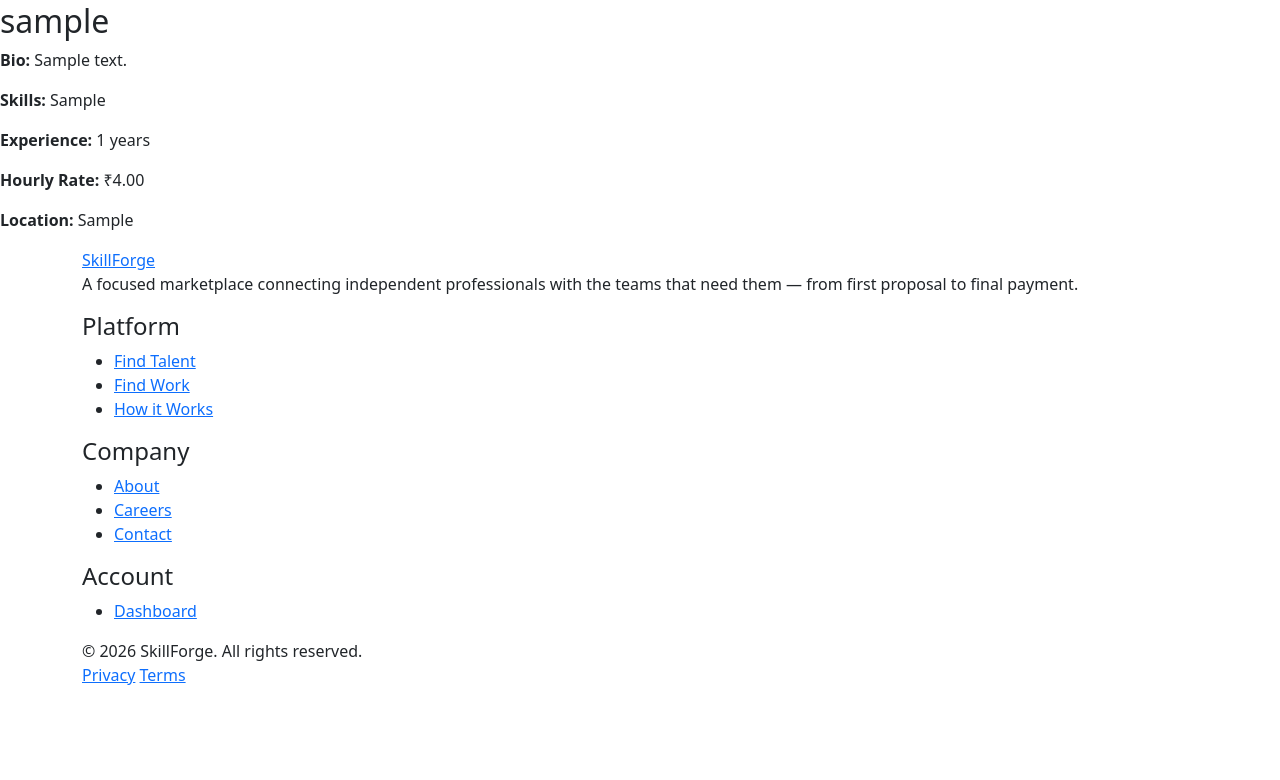
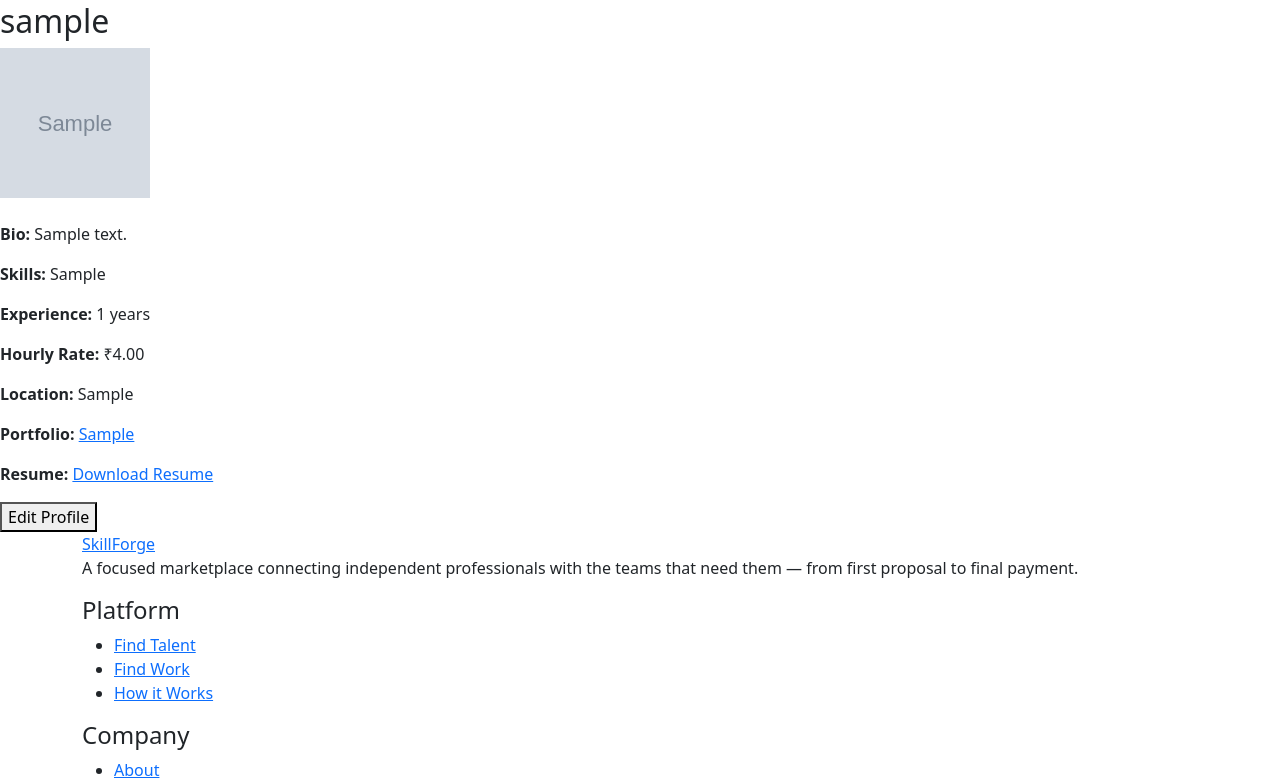
Before and after one commit to syedowes81-maker/SkillForge, a Django app: page /profile/ in a window 1280 px wide. Shown: the part 186-966 px from the top of the page. Before the commit the page ends 871 px from the top, so only its background shows below. Run offline with Django 5.2, Linux system fonts and the light colour scheme; a user stored in the database is signed in; tables that the repository leaves empty hold one stand-in row (values such as "Sample post"); grey boxes marked "Sample" are stand-in pictures.

Commit message:
feat:add profile picture and resume

```diff
--- a/accounts/forms.py
+++ b/accounts/forms.py
@@ -39,4 +39,5 @@ class FreelancerProfileForm(forms.ModelForm):
             "location",
             "portfolio",
             "profile_picture",
+            "resume",
         ]
--- a/accounts/models.py
+++ b/accounts/models.py
@@ -17,6 +17,11 @@ class FreelancerProfile(models.Model):
  hourly_rate=models.DecimalField(max_digits=8,decimal_places=2,default=0)
  location=models.CharField(max_length=100,blank=True)
  profile_picture=models.ImageField(upload_to="profiles/",blank=True,null=True)
+ resume = models.FileField(
+     upload_to="resumes/",
+     blank=True,
+     null=True
+)
  portfolio=models.URLField(blank=True)
 
  def __str__(self):
--- a/accounts/templates/accounts/profile.html
+++ b/accounts/templates/accounts/profile.html
@@ -3,6 +3,11 @@
 {% block content %}
 
 <h2>{{ request.user.username }}</h2>
+
+{% if profile.profile_picture %}
+    <img src="{{ profile.profile_picture.url }}" width="150" height="150">
+    <br><br>
+{% endif %}
 
 <p><strong>Bio:</strong> {{ profile.bio }}</p>
 
@@ -14,4 +19,28 @@
 
 <p><strong>Location:</strong> {{ profile.location }}</p>
 
+<p><strong>Portfolio:</strong>
+    {% if profile.portfolio %}
+        <a href="{{ profile.portfolio }}" target="_blank">
+            {{ profile.portfolio }}
+        </a>
+    {% else %}
+        Not added
+    {% endif %}
+</p>
+
+<p><strong>Resume:</strong>
+    {% if profile.resume %}
+        <a href="{{ profile.resume.url }}" target="_blank">
+            Download Resume
+        </a>
+    {% else %}
+        No resume uploaded
+    {% endif %}
+</p>
+
+<a href="{% url 'edit_profile' %}">
+    <button>Edit Profile</button>
+</a>
+
 {% endblock %}
```
Also changed, not shown: accounts/templates/accounts/edit_profile.html (+2 -7 lines), accounts/migrations/0006_freelancerprofile_resume.py (added), media/profiles/WhatsApp_Image_2026-07-16_at_6.27.48_PM.jpeg (added).
